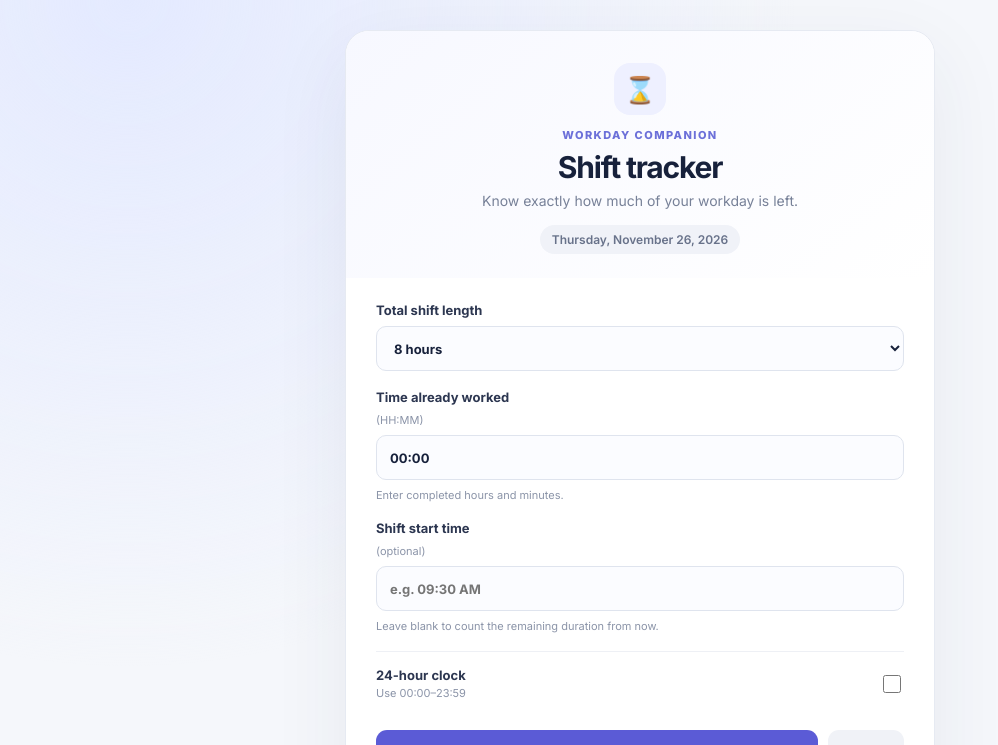
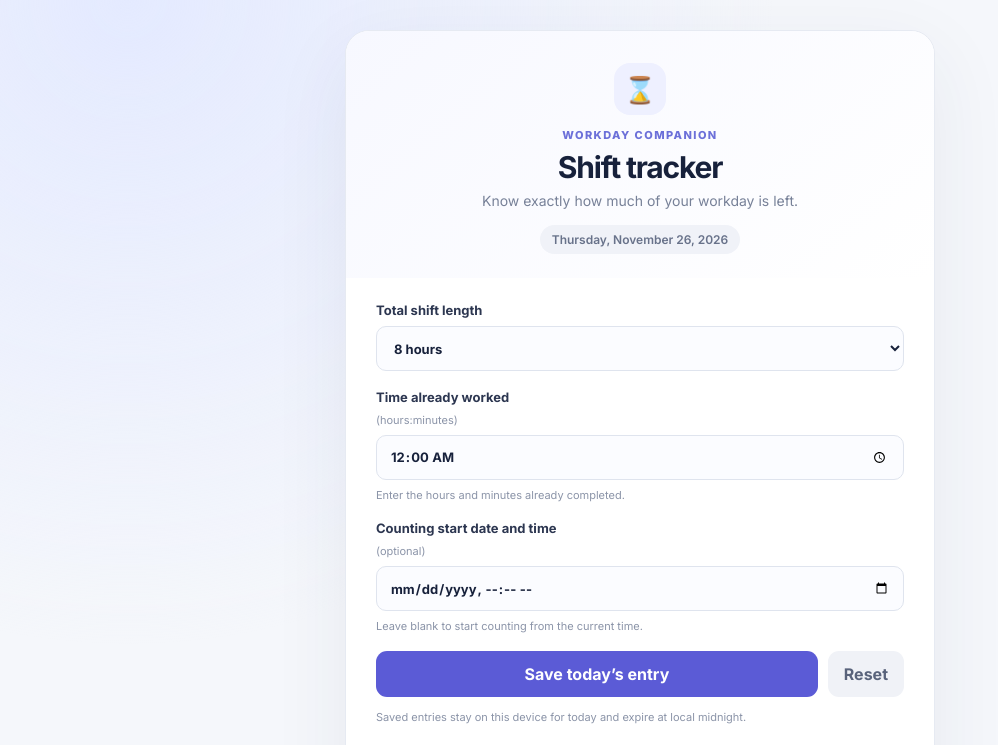
Before and after one commit to harryklinten5-tech/Remaining-Time-, a React (Vite) app: page / in a window 1280 px wide. Shown: the top 745 px of the page, without its empty margins (0-998 px from the left). Built offline with nearby package versions, Linux system fonts and the light colour scheme.

Commit message:
Fix shift remaining-time calculation and native date-time inputs

```diff
--- a/src/App.jsx
+++ b/src/App.jsx
@@ -1,7 +1,7 @@
 import { useEffect, useMemo, useState } from 'react';
 
 const KEY = 'shift-tracker-v1';
-const DEFAULTS = { shiftHours: '8', completed: '00:00', startTime: '', use24Hour: false };
+const DEFAULTS = { shiftHours: '8', completed: '00:00', startDateTime: '' };
 const dateKey = (date = new Date()) => [date.getFullYear(), String(date.getMonth() + 1).padStart(2, '0'), String(date.getDate()).padStart(2, '0')].join('-');
 
 function loadToday() {
@@ -17,23 +17,6 @@ function durationMinutes(value) {
   const match = /^\s*(\d{1,3})\s*[:.]\s*(\d{1,2})\s*$/.exec(value);
   if (!match || Number(match[2]) > 59) throw new Error('Enter completed time as HH:MM, with minutes from 00 to 59.');
   return Number(match[1]) * 60 + Number(match[2]);
-}
-
-function clockMinutes(value, use24) {
-  const match = /^\s*(\d{1,2})\s*[:.]\s*(\d{1,2})\s*(AM|PM)?\s*$/i.exec(value);
-  if (!match || Number(match[2]) > 59) throw new Error('Enter a valid start time.');
-  let hours = Number(match[1]);
-  const minutes = Number(match[2]);
-  const suffix = match[3]?.toUpperCase();
-  if (use24) {
-    if (suffix || hours > 23) throw new Error('Use 24-hour time, e.g. 15:30.');
-  } else {
-    if (hours < 1 || hours > 12) throw new Error('Use a 1–12 hour time and AM/PM.');
-    if (suffix === 'AM') hours = hours === 12 ? 0 : hours;
-    else if (suffix === 'PM') hours = hours === 12 ? 12 : hours + 12;
-    else throw new Error('Include AM or PM, or enable 24-hour mode.');
-  }
-  return hours * 60 + minutes;
 }
 
 function duration(seconds) {
@@ -71,14 +54,9 @@ export default function App() {
       const completed = durationMinutes(form.completed);
       if (completed > total) throw new Error('Completed time cannot exceed the shift length.');
       const remaining = total - completed;
-      const end = new Date(now);
-      if (form.startTime.trim()) {
-        const start = clockMinutes(form.startTime, form.use24Hour);
-        end.setHours(Math.floor(start / 60), start % 60, 0, 0);
-        end.setTime(end.getTime() + total * 60000);
-      } else {
-        end.setTime(now + remaining * 60000);
-      }
+      const start = form.startDateTime ? new Date(form.startDateTime) : new Date(now);
+      if (Number.isNaN(start.getTime())) throw new Error('Choose a valid start date and time.');
+      const end = new Date(start.getTime() + remaining * 60000);
       return { remaining, completed, end, seconds: Math.max(0, Math.floor((end.getTime() - now) / 1000)) };
     } catch (error) { return { error: error.message }; }
   }, [form, now]);
@@ -121,15 +99,14 @@ export default function App() {
             {Array.from({ length: 12 }, (_, i) => i + 1).map(n => <option key={n} value={String(n)}>{n} {n === 1 ? 'hour' : 'hours'}</option>)}
           </select>
         </label>
-        <label>Time already worked <small>(HH:MM)</small>
-          <input value={form.completed} onChange={e => update('completed', e.target.value)} placeholder="e.g. 02:45" inputMode="decimal" />
-          <small>Enter completed hours and minutes.</small>
+        <label>Time already worked <small>(hours:minutes)</small>
+          <input type="time" step="60" value={form.completed} onChange={e => update('completed', e.target.value)} />
+          <small>Enter the hours and minutes already completed.</small>
         </label>
-        <label>Shift start time <small>(optional)</small>
-          <input value={form.startTime} onChange={e => update('startTime', e.target.value)} placeholder={form.use24Hour ? 'e.g. 09:30' : 'e.g. 09:30 AM'} />
-          <small>Leave blank to count the remaining duration from now.</small>
+        <label>Counting start date and time <small>(optional)</small>
+          <input type="datetime-local" step="60" value={form.startDateTime} onChange={e => update('startDateTime', e.target.value)} />
+          <small>Leave blank to start counting from the current time.</small>
         </label>
-        <label className="toggle"><span>24-hour clock <small>Use 00:00–23:59</small></span><input type="checkbox" checked={form.use24Hour} onChange={e => update('use24Hour', e.target.checked)} /></label>
         {message && <p className="error" role="alert">{message}</p>}
         {result.error && !message && <p className="hint">{result.error}</p>}
         <div className="buttons"><button className="primary" type="submit">Save today’s entry</button><button className="secondary" type="button" onClick={reset}>Reset</button></div>
@@ -139,7 +116,7 @@ export default function App() {
         <p className="eyebrow">TIME REMAINING</p>
         <h2>{result.error ? '--:--:--' : duration(result.seconds)}</h2>
         <p>until your estimated shift end</p>
-        <div><span>Estimated end</span><strong>{result.error ? '—' : new Intl.DateTimeFormat(undefined, { hour: 'numeric', minute: '2-digit', ...(form.use24Hour ? { hourCycle: 'h23' } : {}) }).format(result.end)}</strong></div>
+        <div><span>Estimated end</span><strong>{result.error ? '—' : new Intl.DateTimeFormat(undefined, { hour: 'numeric', minute: '2-digit',  }).format(result.end)}</strong></div>
         <div><span>Completed</span><strong>{result.error ? '—' : Math.floor(result.completed / 60) + 'h ' + result.completed % 60 + 'm'}</strong></div>
       </section>
       <aside className="keka">
```
